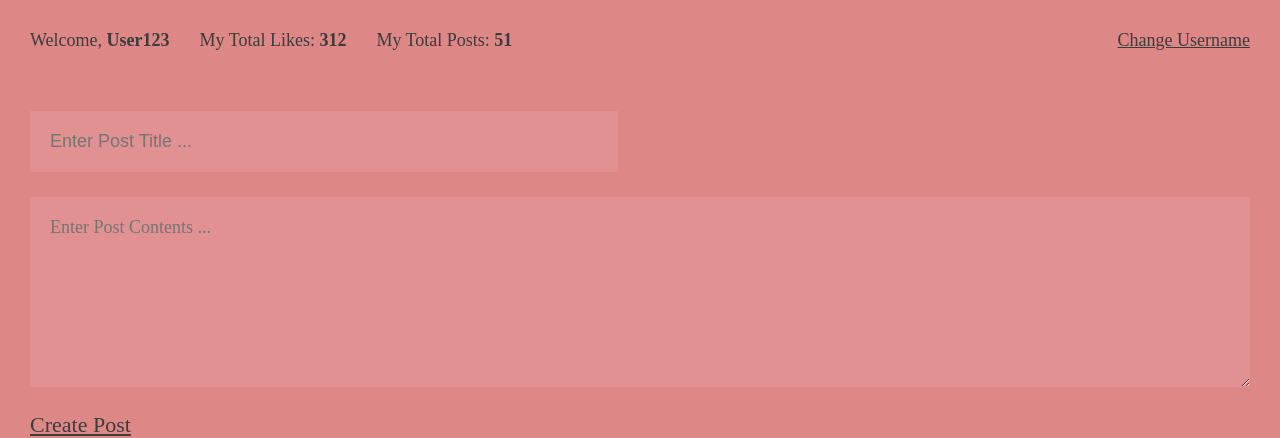
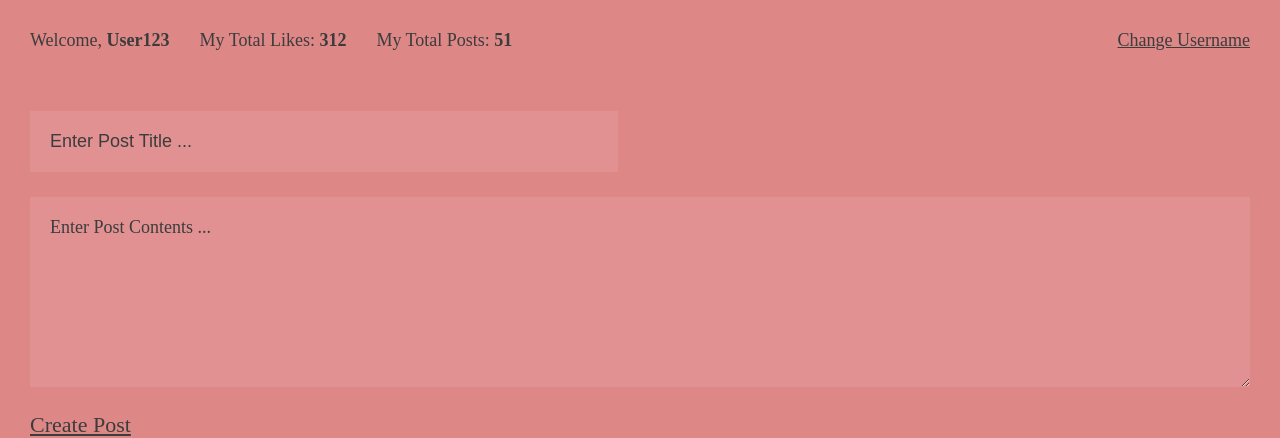
Before and after one commit to stoand/df_forum, a plain HTML site: page design/sketch02.html in a window 1280 px wide. Shown: the top 438 px of the page. Drawn offline with Linux system fonts and the light colour scheme.

Commit message:
forum_minimal: placeholder color

```diff
--- a/design/sketch02.css
+++ b/design/sketch02.css
@@ -46,6 +46,10 @@ a {
     padding: 20px;
     border: none;
     background: #e19191;
+}
+
+::placeholder {
+    color: #3c3c3c;
 }
 
 .create-post-title-container,.create-post-body-container {
```
